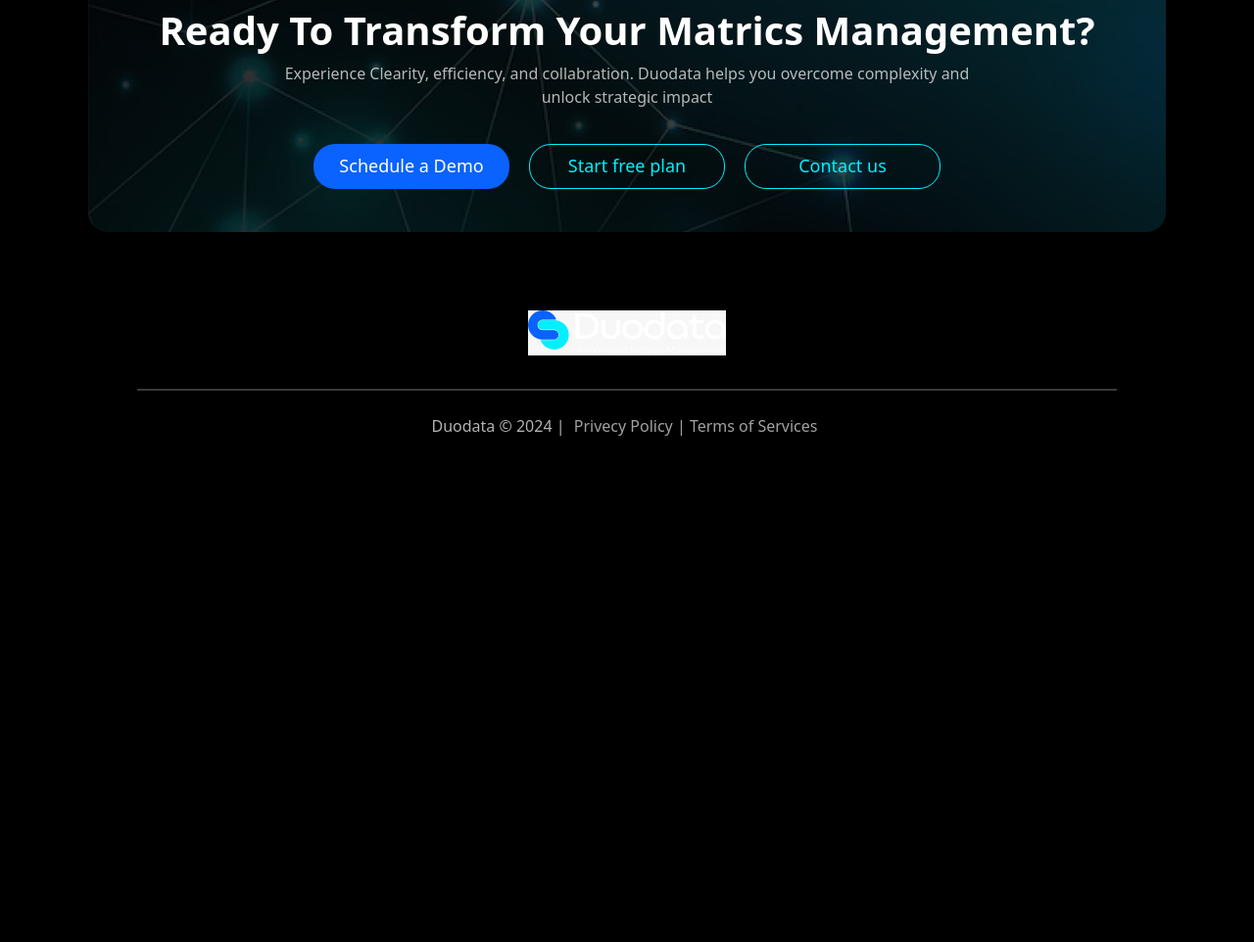
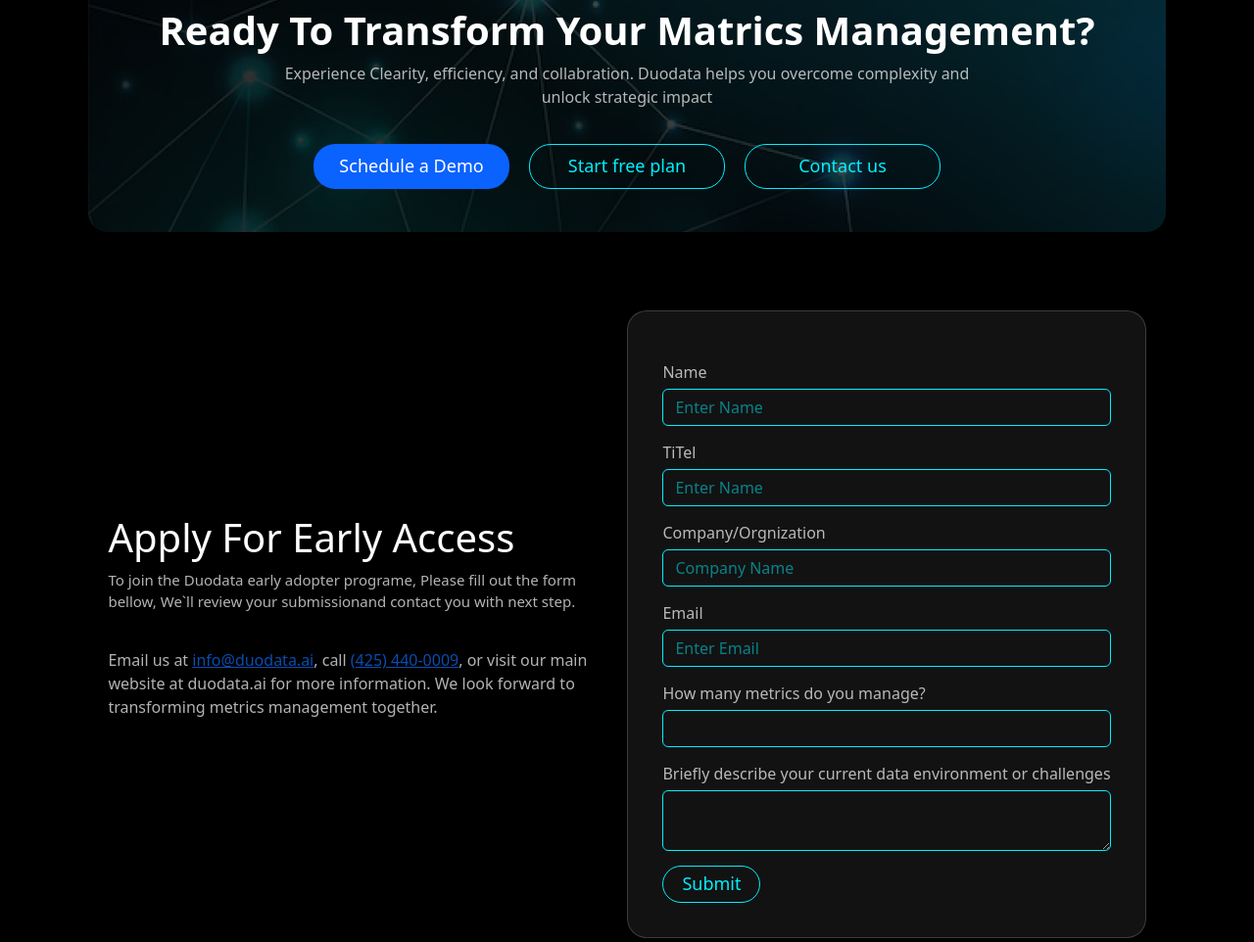
Before and after one commit to masood-66/duodata, a plain HTML site: page index.html in a window 1280 px wide. Shown: the part 4788-5750 px from the top of the page at 98% size. Before the commit the page ends 5365 px from the top, so only its background shows below. Drawn offline with nearby package versions, Linux system fonts and the light colour scheme.

Commit message:
2nd commit

```diff
--- a/index.html
+++ b/index.html
@@ -466,6 +466,50 @@
 
     <!-- plans end -->
 
+    <div class="contact">
+
+       <div class="container">
+      <div class="con">
+        <div class="contact-content">
+            <h1>Apply For Early Access</h1>
+            <p>To join the Duodata early adopter programe, Please fill out the form bellow, We`ll review your submissionand contact you with next step.</p>
+        </div>
+        <p class="contact-info">Email us at <a href="email">info@duodata.ai</a>, call <a href="tel:(425) 440-0009">(425) 440-0009</a>, or visit our main website at duodata.ai for more information. We look forward to transforming metrics management together.</p>
+      </div>
+
+        <form action="">
+       <div class="">
+        <label for="">Name</label>
+        <input type="text" class="form-control" placeholder="Enter Name" required>
+       </div>
+      <div class="">
+        <label for="">TiTel</label>
+        <input type="text"class="form-control" placeholder="Enter Name" required>
+      </div>
+      <div class="">
+        <label for="">Company/Orgnization</label>
+        <input type="text" class="form-control" placeholder="Company Name" required>
+      </div>
+      <div class="">
+        <label for="">Email</label>
+        <input type="email" class="form-control" name="" id="" placeholder="Enter Email" required>
+      </div>
+      <div class="">
+        <label for="">How many metrics do you manage?</label>
+        <input class="form-control" type="number">
+      </div>
+      <div class="">
+        <label for="">Briefly describe your current data environment or challenges</label>
+        <textarea class="form-control" name="" id=""></textarea>
+      </div>
+     <button>Submit</button>
+
+    </form>
+       </div>
+    </div>
+
+    </div>
+
 
 
     <!-- footer -->
--- a/style.css
+++ b/style.css
@@ -1,12 +1,10 @@
-
-
-*{
+* {
     padding: 0;
     margin: 0;
     box-sizing: border-box;
 }
 
-:root{
+:root {
     --primary-color: #0A62ff;
     --secondary-color: #00f0ff;
     --primary-background-color: #000000;
@@ -14,16 +12,18 @@
     font-family: sans-serif;
 
 }
+
 /* main starts here */
 
-.main .header{
+.main .header {
     display: flex;
     justify-content: center;
     /* align-items: center; */
     /* gap: 20px; */
     height: 150px;
 }
-.main .header .logo{
+
+.main .header .logo {
     color: white;
     text-align: center;
     height: 46px;
@@ -36,7 +36,7 @@
 
 /* bg banner  */
 
-.banner{
+.banner {
     max-width: 100%;
     height: 100vh;
     background-image: url(./img/bg.png);
@@ -44,6 +44,7 @@
     background-position: bottom;
     background-repeat: no-repeat;
 }
+
 /* .banner .banner-img{
     background-image: url(./img/bg.png);
     background-size: contain;
@@ -52,25 +53,26 @@
     height: 579px;
 } */
 
-.banner .banner-content{
+.banner .banner-content {}
 
-}
-.banner .banner-content h5{
+.banner .banner-content h5 {
     font-size: 16px;
     color: #fff;
     font-weight: 600;
     line-height: 17.51px;
     text-align: center;
 }
+
 .banner .banner-content h1 {
     font-size: 18px;
-color:#fff;
+    color: #fff;
     font-size: 52px;
     line-height: 56.26px;
     text-align: center;
     font-weight: 500;
 }
-.banner .banner-content h1 span{
+
+.banner .banner-content h1 span {
     font-size: 18px;
     color: var(--primary-color);
     font-size: 56px;
@@ -80,7 +82,7 @@
 
 }
 
-.banner .banner-content p{
+.banner .banner-content p {
     text-align: center;
     color: var(--text-color);
     font-size: 14px;
@@ -92,7 +94,8 @@
     gap: 20px;
     margin-top: 37px;
 }
-.banner .banner-content div .btn1{
+
+.banner .banner-content div .btn1 {
     width: 210px;
     height: 46px;
     background: var(--primary-color);
@@ -104,17 +107,20 @@
     cursor: pointer;
     transition: .5s ease;
 }
-.banner .banner-content div .btn1:hover{
+
+.banner .banner-content div .btn1:hover {
     color: var(--primary-color);
     background: transparent;
     border: 2px solid var(--primary-color);
 }
-.banner .banner-content div  a{
+
+.banner .banner-content div a {
     text-decoration: none;
 
 
 }
-.banner .banner-content div .btn2{
+
+.banner .banner-content div .btn2 {
     width: 210px;
     height: 46px;
     background: transparent;
@@ -127,12 +133,14 @@
     transition: .5s ease;
 
 }
-.banner .banner-content div .btn2:hover{
+
+.banner .banner-content div .btn2:hover {
     color: var(--primary-color);
     background: transparent;
     border: 2px solid var(--primary-color);
 }
-.banner .banner-content div  a{
+
+.banner .banner-content div a {
     text-decoration: none;
 
 
@@ -140,11 +148,12 @@
 
 /* matrix starts here */
 
-.matrix{
+.matrix {
     /* padding: 20px 0px; */
     position: relative;
 }
-.matrix .ring{
+
+.matrix .ring {
     position: absolute;
     width: 140px;
     height: 240px;
@@ -154,7 +163,8 @@
     /* opacity: 0px; */
 
 }
-.matrix-inner{
+
+.matrix-inner {
     display: flex;
     justify-content: center;
     align-items: center;
@@ -162,24 +172,26 @@
     flex-wrap: wrap;
 }
 
-.matrix .matrix-inner .matrix-content{
+.matrix .matrix-inner .matrix-content {
     width: 538px;
     padding: 10px 20px;
 
 }
-.matrix .matrix-inner .matrix-content h2{
+
+.matrix .matrix-inner .matrix-content h2 {
     font-size: 37px;
     color: #fff;
     font-weight: 600;
 }
 
-.matrix .matrix-inner .matrix-content  p {
+.matrix .matrix-inner .matrix-content p {
     opacity: .7;
     color: #fff;
     margin-bottom: 5px;
     font-weight: lighter;
 }
-.matrix .matrix-inner .matrix-content   li {
+
+.matrix .matrix-inner .matrix-content li {
     line-height: 27px;
     opacity: .7;
     color: #fff;
@@ -188,12 +200,13 @@
     font-weight: lighter;
 
 }
+
 .matrix .matrix-inner .matrix-con2 div {
     width: 455px;
     height: 152px;
     padding: 36px 24px 36px 24px;
     gap: 10px;
-    border-radius: 16px ;
+    border-radius: 16px;
     border: 1px solid rgb(47, 47, 47);
     color: #fff;
     background: #232d4e4f;
@@ -202,7 +215,8 @@
     font-weight: lighter;
 
 }
-.matrix .matrix-inner .matrix-con2 div p span{
+
+.matrix .matrix-inner .matrix-con2 div p span {
     opacity: .7;
     font-weight: lighter;
 
@@ -210,16 +224,17 @@
 
 /* about */
 
-.matrix .about{
+.matrix .about {
     display: flex;
     height: auto;
     gap: 55px;
     justify-content: center;
-    padding-top: 140px ;
+    padding-top: 140px;
     /* align-items: center; */
     position: relative;
 }
-.matrix .about:before{
+
+.matrix .about:before {
     content: "";
     width: 591px;
     height: 380px;
@@ -238,13 +253,13 @@
     z-index: -1;
 }
 
-.matrix .about .globe img{
+.matrix .about .globe img {
     width: 434px;
     height: 433px;
 
 }
 
-.matrix .about .about-content{
+.matrix .about .about-content {
     width: 575px;
     height: 625px;
     /* padding-left: 20px; */
@@ -252,7 +267,8 @@
 
 
 }
-.matrix .about .about-content h1{
+
+.matrix .about .about-content h1 {
     color: #fff;
     /* font-family: Open Sans; */
     font-size: 42px;
@@ -260,27 +276,30 @@
     line-height: 57.2px;
 
 }
-.matrix .about .about-content .para1{
+
+.matrix .about .about-content .para1 {
     color: #fff;
     opacity: .7;
     font-weight: lighter;
 }
-.matrix .about .about-content .con-inner{
+
+.matrix .about .about-content .con-inner {
     display: flex;
     flex-direction: column;
 }
 
-.matrix .about .about-content .con-inner .inner-most{
+.matrix .about .about-content .con-inner .inner-most {
     display: flex;
     gap: 20px;
     align-items: center;
     padding-top: 20px;
 }
-.matrix .about .about-content .con-inner .inner-most div{
+
+.matrix .about .about-content .con-inner .inner-most div {
     background-color: var(--primary-color);
     width: 53px;
-height:40px;
-padding: 8px ;
+    height: 40px;
+    padding: 8px;
     gap: 11.76px;
     border-radius: 20px;
     /* opacity: 0px; */
@@ -291,17 +310,20 @@
     margin: 0;
 
 }
-.matrix .about .about-content .con-inner .inner-most div:before{
+
+.matrix .about .about-content .con-inner .inner-most div:before {
     content: "";
     width: 2px;
     height: 30px;
-    background-color:var(--primary-color);
+    background-color: var(--primary-color);
     position: absolute;
     top: 40px;
 }
-.matrix .about .about-content .con-inner .inner-most .last:before{
+
+.matrix .about .about-content .con-inner .inner-most .last:before {
     display: none;
 }
+
 .matrix .about .about-content .con-inner .inner-most p {
     margin: 0;
     font-size: 17px;
@@ -309,7 +331,8 @@
     color: #fff;
     line-height: 20px;
 }
-.matrix .about .about-content .con-inner .inner-most p span{
+
+.matrix .about .about-content .con-inner .inner-most p span {
     opacity: .7;
     color: #fff;
     font-size: 16px;
@@ -321,7 +344,7 @@
 
 
 /* review starts */
-.rewiew{
+.rewiew {
     background: url(./img/rewiew-bg.png);
     background-size: cover;
     /* height: 430px; */
@@ -333,7 +356,7 @@
     gap: 40px;
 }
 
-.rewiew .rewiew-content{
+.rewiew .rewiew-content {
     display: flex;
     flex-direction: column;
     justify-content: flex-end;
@@ -341,7 +364,8 @@
     width: 575px;
     margin: 0;
 }
-.rewiew .rewiew-content  h1{
+
+.rewiew .rewiew-content h1 {
     color: #fff;
     font-size: 42px;
     font-weight: 600;
@@ -349,7 +373,8 @@
 
 
 }
-.rewiew .rewiew-content  p{
+
+.rewiew .rewiew-content p {
     font-size: 15px;
     font-weight: 400;
     line-height: 24px;
@@ -357,7 +382,8 @@
     opacity: .7;
 
 }
-.rewiew .rewiew-content  li{
+
+.rewiew .rewiew-content li {
     font-size: 14px;
     font-weight: 400;
     line-height: 21px;
@@ -369,7 +395,7 @@
 }
 
 
-.rewiew .carousel .carousel-inner{
+.rewiew .carousel .carousel-inner {
     width: 500px;
     padding: 20px 30px;
     background-color: rgba(0, 0, 0, 0.267);
@@ -381,20 +407,23 @@
 .rewiew #demo {
     position: relative;
 }
-.rewiew #demo .carousel-indicators{
+
+.rewiew #demo .carousel-indicators {
     position: absolute;
     bottom: -50px;
 }
-.rewiew #demo .carousel-indicators button{
+
+.rewiew #demo .carousel-indicators button {
     width: 8px;
     height: 8px;
     border-radius: 50%;
 }
 
-.rewiew #demo .carousel-indicators button.active{
+.rewiew #demo .carousel-indicators button.active {
     position: relative;
 }
-    .rewiew #demo .carousel-indicators button.active::before{
+
+.rewiew #demo .carousel-indicators button.active::before {
     content: "";
     position: absolute;
     width: 15px;
@@ -406,20 +435,22 @@
     border-radius: 20px;
 }
 
-.rewiew  #btn1{
-    width: 15px ;
+.rewiew #btn1 {
+    width: 15px;
     height: 5px;
     color: #fff;
     padding: 10px;
     cursor: pointer;
 }
-.rewiew .carousel .carousel-inner p{
+
+.rewiew .carousel .carousel-inner p {
     color: #fff;
     opacity: .7;
     font-weight: lighter;
     font-size: 15px;
 }
-.rewiew .carousel .carousel-inner .carousel-item div span{
+
+.rewiew .carousel .carousel-inner .carousel-item div span {
     color: #fff;
     opacity: .7;
     /* text-align:end ; */
@@ -428,24 +459,26 @@
 }
 
 
-.rewiew .carousel .carousel-inner .carousel-item div{
+.rewiew .carousel .carousel-inner .carousel-item div {
     display: flex;
     gap: 10px;
 }
-.rewiew .carousel .carousel-inner .carousel-item div div{
+
+.rewiew .carousel .carousel-inner .carousel-item div div {
     display: flex;
     flex-direction: column;
     justify-content: end;
     gap: 0;
 }
-.rewiew .carousel .carousel-inner .carousel-item div div h4{
+
+.rewiew .carousel .carousel-inner .carousel-item div div h4 {
     color: #fff;
     font-size: 17px;
     padding: 0;
     margin: 0;
 }
 
-.rewiew .carousel .carousel-inner div img{
+.rewiew .carousel .carousel-inner div img {
     border-radius: 50px;
 }
 
@@ -453,14 +486,15 @@
 
 /* ecosystem  starts*/
 
-.eco{
+.eco {
     background-color: #01153758;
     padding: 70px 0;
     position: relative;
     overflow: hidden;
     /* backdrop-filter: blur(4px); */
 }
-.eco .img1{
+
+.eco .img1 {
     position: absolute;
     width: 112px;
     height: 249px;
@@ -469,7 +503,8 @@
 
 
 }
-.eco::before{
+
+.eco::before {
     content: '';
     position: absolute;
     width: 389px;
@@ -477,17 +512,17 @@
     bottom: -180px;
     left: 400px;
     gap: 0px;
-border-radius:200px ;
+    border-radius: 200px;
     /* opacity: 0.8px; */
     /* background: rgb(2 31 82 / 100%); */
-background: radial-gradient(rgb(2 31 82 / 100%),rgba(2, 31, 82, 0.936),rgba(2, 31, 82, 0.74));
+    background: radial-gradient(rgb(2 31 82 / 100%), rgba(2, 31, 82, 0.936), rgba(2, 31, 82, 0.74));
     z-index: -1;
     box-shadow: 0 0 500px rgba(0, 85, 232, 0.785);
     filter: blur(4px);
 
 }
 
-.eco .eco-inner h1{
+.eco .eco-inner h1 {
     font-size: 42px;
     font-weight: 700;
     line-height: 57.2px;
@@ -495,12 +530,14 @@
     color: #fff;
 
 }
-.eco .eco-inner p{
+
+.eco .eco-inner p {
     color: #fff;
     opacity: .7;
     text-align: center;
     font-weight: lighter;
 }
+
 .eco .imgs {
     display: flex;
     justify-content: center;
@@ -513,7 +550,7 @@
 
 }
 
-.eco .imgs .img{
+.eco .imgs .img {
     display: flex;
     justify-content: center;
     align-items: center;
@@ -529,7 +566,7 @@
 
 /* early access starts */
 
-.early{
+.early {
     background-image: url(./img/rewiew-bg.png);
     background-size: cover;
     padding: 20px 70px;
@@ -539,25 +576,28 @@
     flex-wrap: wrap;
     gap: 50px;
 }
-.early .early-inner{
+
+.early .early-inner {
     width: 530px;
     padding: 10px 10px;
     margin: 0;
     position: relative;
 }
 
-.early .early-inner h2{
+.early .early-inner h2 {
     color: #fff;
     font-size: 40px;
     font-weight: 700;
 }
-.early .early-inner p{
+
+.early .early-inner p {
     color: #fff;
     opacity: .7;
     /* font-weight: lighter; */
     font-size: 15px;
 }
-.early .early-inner button{
+
+.early .early-inner button {
     width: 210px;
     height: 46px;
     background: transparent;
@@ -569,12 +609,14 @@
     cursor: pointer;
     transition: .5s ease;
 }
-.early .early-inner button:hover{
+
+.early .early-inner button:hover {
     color: var(--primary-color);
     background: transparent;
     border: 1px solid var(--primary-color);
 }
-.early  .img{
+
+.early .img {
     width: 400px;
     height: 400px;
 
@@ -586,13 +628,14 @@
 
 /* implement starts */
 
-.imp{
+.imp {
 
 
     padding: 130px 20px;
 
 }
-.imp .container{
+
+.imp .container {
     display: flex;
     align-items: center;
     justify-content: center;
@@ -600,20 +643,20 @@
     flex-wrap: wrap;
 }
 
-.imp .imp-inner{
+.imp .imp-inner {
     width: 450px;
     padding: 10px;
     position: relative;
 }
 
-.imp  .imp-inner:before{
+.imp .imp-inner:before {
     content: '';
     position: absolute;
     width: 389px;
     height: 323px;
     top: -150px;
     gap: 0px;
-border-radius:200px ;
+    border-radius: 200px;
     /* opacity: 0.8px; */
     /* background: rgb(2 31 82 / 100%); */
     /* background: radial-gradient(rgba(1, 30, 80, 0.674),rgba(2, 31, 82, 0.482),rgba(2, 31, 82, 0.473));
@@ -624,12 +667,14 @@
     box-shadow: 0 0 500px rgba(0, 85, 232, 0.313);
     filter: blur(4px);
 }
-.imp .imp-inner h1{
+
+.imp .imp-inner h1 {
     font-size: 41px;
     font-weight: 600;
     color: #fff;
 }
-.imp .imp-inner p{
+
+.imp .imp-inner p {
     font-size: 16px;
     opacity: .7;
     color: #fff;
@@ -638,7 +683,8 @@
 .imp #demo {
     position: relative;
 }
-.imp .carousel .carousel-inner{
+
+.imp .carousel .carousel-inner {
     width: 500px;
     padding: 20px 30px;
     background-color: rgba(0, 0, 0, 0.267);
@@ -646,19 +692,23 @@
     border: 1px solid rgba(199, 199, 199, 0.363);
 
 }
-.imp #demo .carousel-indicators{
+
+.imp #demo .carousel-indicators {
     position: absolute;
     bottom: -50px;
 }
-.imp #demo .carousel-indicators button{
+
+.imp #demo .carousel-indicators button {
     width: 8px;
     height: 8px;
     border-radius: 50%;
 }
-.imp #demo .carousel-indicators button.active{
+
+.imp #demo .carousel-indicators button.active {
     position: relative;
 }
-.imp #demo .carousel-indicators button.active::before{
+
+.imp #demo .carousel-indicators button.active::before {
     content: "";
     position: absolute;
     width: 15px;
@@ -671,20 +721,22 @@
 }
 
 
-.imp  #btn1{
-    width: 15px ;
+.imp #btn1 {
+    width: 15px;
     height: 5px;
     color: #fff;
     padding: 10px;
     cursor: pointer;
 }
-.imp .carousel .carousel-inner p{
+
+.imp .carousel .carousel-inner p {
     color: #fff;
     opacity: .7;
     font-weight: lighter;
     font-size: 15px;
 }
-.imp .carousel .carousel-inner .carousel-item div span{
+
+.imp .carousel .carousel-inner .carousel-item div span {
     color: #fff;
     opacity: .7;
     /* text-align:end ; */
@@ -693,24 +745,26 @@
 }
 
 
-.imp .carousel .carousel-inner .carousel-item div{
+.imp .carousel .carousel-inner .carousel-item div {
     display: flex;
     gap: 10px;
 }
-.imp .carousel .carousel-inner .carousel-item div div{
+
+.imp .carousel .carousel-inner .carousel-item div div {
     display: flex;
     flex-direction: column;
     justify-content: end;
     gap: 0;
 }
-.imp .carousel .carousel-inner .carousel-item div div h4{
+
+.imp .carousel .carousel-inner .carousel-item div div h4 {
     color: #fff;
     font-size: 17px;
     padding: 0;
     margin: 0;
 }
 
-.imp .carousel .carousel-inner div img{
+.imp .carousel .carousel-inner div img {
     border-radius: 50px;
 }
 
@@ -718,34 +772,36 @@
 
 /* pricing starts */
 
-  .pricing{
-    padding: 50px ;
+.pricing {
+    padding: 50px;
 }
-  .pricing .container{
+
+.pricing .container {
     display: flex;
     gap: 30px;
     justify-content: center;
     align-items: center;
 }
+
 .pricing .container .pricing-inner {
     width: 520px;
     /* height: 400px; */
 }
 
-  .pricing .container .pricing-inner h1{
+.pricing .container .pricing-inner h1 {
     font-size: 44px;
     color: #fff;
     font-weight: 600;
 }
 
-  .pricing .container .pricing-inner p{
+.pricing .container .pricing-inner p {
     font-size: 16px;
     color: #fff;
     opacity: .7;
     font-weight: lighter;
 }
 
-  .pricing .container .pricing-inner .btn1{
+.pricing .container .pricing-inner .btn1 {
     width: 200px;
     height: 46px;
     background: var(--primary-color);
@@ -759,14 +815,15 @@
     transition: .5s ease;
 
 }
-  .pricing .container .pricing-inner .btn1:hover{
+
+.pricing .container .pricing-inner .btn1:hover {
     color: var(--primary-color);
     background: transparent;
     border: 1px solid var(--primary-color);
 }
 
 
-  .pricing .container .pricing-inner .btn2{
+.pricing .container .pricing-inner .btn2 {
     width: 200px;
     height: 46px;
     background: transparent;
@@ -778,13 +835,14 @@
     cursor: pointer;
     transition: .5s ease;
 }
-  .pricing .container .pricing-inner .btn2:hover{
+
+.pricing .container .pricing-inner .btn2:hover {
     color: var(--primary-color);
     background: transparent;
     border: 1px solid var(--primary-color);
 }
 
-  .pricing .container .pricing-inner2 .box{
+.pricing .container .pricing-inner2 .box {
     width: 260px;
     height: 260px;
     background: rgba(30, 30, 30, 1);
@@ -795,17 +853,19 @@
     padding: 25px 20px;
     border: 1px solid rgba(194, 194, 194, 0.276);
 }
+
 .pricing .container .pricing-inner2 {
     display: flex;
     flex-direction: column;
     gap: 20px;
 }
-  .pricing .container .pricing-inner2 div{
+
+.pricing .container .pricing-inner2 div {
     display: flex;
     gap: 20px;
 }
 
-  .pricing .container .pricing-inner2 .icon-box{
+.pricing .container .pricing-inner2 .icon-box {
     background-color: var(--primary-color);
     width: 45px;
     height: 45px;
@@ -818,13 +878,15 @@
     position: relative;
     margin: 0;
 }
-  .pricing .container .pricing-inner2 h3{
+
+.pricing .container .pricing-inner2 h3 {
     color: #fff;
     font-size: 19px;
     font-weight: 600;
     margin: 0;
 }
-  .pricing .container .pricing-inner2 p{
+
+.pricing .container .pricing-inner2 p {
     color: #fff;
     opacity: .7;
     font-weight: lighter;
@@ -835,13 +897,14 @@
 
 /* plans start */
 
-.plans{
+.plans {
     padding: 40px 0px;
 }
-.plans .container{
+
+.plans .container {
     height: 370px;
     width: 1100px;
-    background-image:url(./img/call\ to\ act.jpeg);
+    background-image: url(./img/call\ to\ act.jpeg);
     background-size: 100% 100%;
     border-radius: 20px;
     display: flex;
@@ -852,27 +915,29 @@
     /* filter: brightness(80%); */
 }
 
-.plans .container h1{
+.plans .container h1 {
     text-transform: capitalize;
     font-size: 40px;
     color: #fff;
     font-weight: 600;
     text-align: center;
 }
-.plans .container p{
+
+.plans .container p {
     color: #fff;
     opacity: .7;
     font-weight: lighter;
     text-align: center;
 }
 
-.plans .container .btns{
+.plans .container .btns {
     display: flex;
     /* justify-content: center; */
     gap: 20px;
 
 }
-.plans .container .btns .btn1{
+
+.plans .container .btns .btn1 {
     width: 200px;
     height: 46px;
     background: var(--primary-color);
@@ -884,12 +949,14 @@
     cursor: pointer;
     transition: .5s ease;
 }
-.plans .container .btns .btn1:hover{
+
+.plans .container .btns .btn1:hover {
     color: var(--primary-color);
     background: transparent;
     border: 1px solid var(--primary-color);
 }
-.plans .container .btns .btn2{
+
+.plans .container .btns .btn2 {
     width: 200px;
     height: 46px;
     background: transparent;
@@ -901,7 +968,8 @@
     cursor: pointer;
     transition: .5s ease;
 }
-.plans .container .btns .btn2:hover{
+
+.plans .container .btns .btn2:hover {
     color: var(--primary-color);
     background: transparent;
     border: 1px solid var(--primary-color);
@@ -909,13 +977,105 @@
 
 /* plans end */
 
+/* contact us starts */
+
+.contact{
+    padding: 40px 0;
+}
+
+.contact .container{
+    display: flex;
+    justify-content: center;
+    align-items: center;
+    gap: 30px;
+}
+.contact .container .con{
+    width: 500px;
+    display: flex;
+    flex-direction: column;
+    gap: 20px;
+}
+
+.contact .container .contact-content h1{
+font-size: 40px;
+color: #fff;
+font-weight: 500;
+}
+.contact .container .contact-content p{
+font-size: 15px;
+color: #fff;
+opacity: .7;
+
+}
+.contact .container .contact-info {
+    color: #fff;
+    opacity: .7;
+}
+
+.contact .container form{
+    padding: 35px;
+    background-color: #1f1f1f96;
+    border-radius: 20px;
+    border: 1px solid rgba(182, 181, 181, 0.258);
+}
+
+.contact .container form div{
+    display: flex;
+    flex-direction: column;
+    gap: 5px;
+    margin-top: 15px;
+}
+.contact .container form div label{
+   color: #fff;
+   opacity: .7;
+
+}
+.contact .container form div input{
+background: transparent;
+border: 1px solid var(--secondary-color);
+color:var(--secondary-color);
+outline: none;
+}
+.contact .container form div textarea{
+background: transparent;
+border: 1px solid var(--secondary-color);
+color:var(--secondary-color);
+outline: none;
+
+}
+.contact .container form div input::placeholder{
+    color: var(--secondary-color);
+    opacity: .5;
+}
+.contact .container form button{
+    width: 100px;
+    height: 38px;
+    background: transparent;
+    border-radius: 22px;
+    border: 1px solid var(--secondary-color);
+    font-weight: 400;
+    font-size: 18px;
+    color: var(--secondary-color);
+    cursor: pointer;
+    transition: .5s ease;
+    margin-top: 15px;
+}
+.contact .container form button{
+color: var(--secondary-color);
+background: transparent;
+border: 1px solid var(--secondary-color);
+
+}
+/* contact us ends */
+
 /* footer starts */
 
-footer{
+footer {
     padding: 40px 40px 130px 40px;
 
 }
-footer .container{
+
+footer .container {
     display: flex;
     flex-direction: column;
     gap: 60px;
@@ -928,6 +1088,7 @@
     position: relative;
 
 }
+
 footer .footer-logo::before {
     content: "";
     position: absolute;
@@ -937,21 +1098,23 @@
     border: 1px solid rgba(212, 212, 212, 0.265);
 
 }
-footer .footer-logo img{
+
+footer .footer-logo img {
     height: 46px;
 }
 
-footer .copyright{
+footer .copyright {
     display: flex;
     justify-content: center;
 }
 
-footer .copyright span{
+footer .copyright span {
     color: #fff;
     opacity: .7;
     text-align: center;
 }
-footer .copyright span a{
+
+footer .copyright span a {
     color: #fff;
     opacity: .9;
     text-decoration: none;
```
Lines whose indentation alone changed are shown as unchanged.
